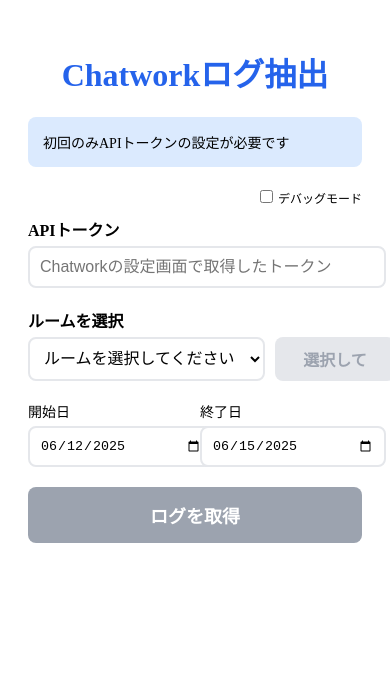
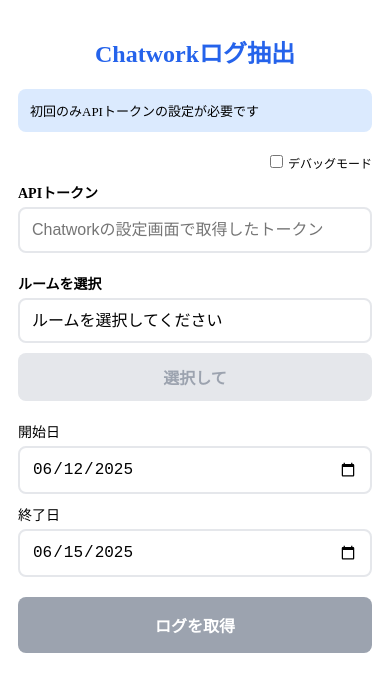
Before and after one commit to Yusuke0018/chatwork-log-extractor, a Next.js app: page / in a window 390 px wide. Shown: the top 692 px of the page. Built offline with nearby package versions, Linux system fonts and the light colour scheme.

Commit message:
Update index.js

```diff
--- a/pages/index.js
+++ b/pages/index.js
@@ -16,8 +16,16 @@ export default function Home() {
   const [savedLogs, setSavedLogs] = useState([]);
   const [debugMode, setDebugMode] = useState(false);
   const [autoSaveProgress, setAutoSaveProgress] = useState(''); // 自動保存の進行状況
+  const [isMobile, setIsMobile] = useState(false);
 
   useEffect(() => {
+    // モバイル判定
+    const checkMobile = () => {
+      setIsMobile(window.innerWidth < 640);
+    };
+    checkMobile();
+    window.addEventListener('resize', checkMobile);
+
     const savedToken = localStorage.getItem('chatworkApiToken');
     if (savedToken) {
       setApiToken(savedToken);
@@ -34,6 +42,8 @@ export default function Home() {
     setStartDate(threeDaysAgo.toISOString().split('T')[0]);
     loadAutoSaveSettings();
     loadSavedLogs();
+
+    return () => window.removeEventListener('resize', checkMobile);
   }, []);
 
   // 自動保存のチェックと実行
@@ -514,13 +524,30 @@ export default function Home() {
   };
 
   return (
-    <div style={{ padding: '20px', maxWidth: '600px', margin: '0 auto' }}>
-      <h1 style={{ textAlign: 'center', color: '#2563eb' }}>
+    <div style={{
+      padding: isMobile ? '10px' : '20px',
+      maxWidth: '600px',
+      margin: '0 auto'
+    }}>
+      <h1 style={{
+        textAlign: 'center',
+        color: '#2563eb',
+        fontSize: isMobile ? '24px' : '32px',
+        marginBottom: '20px'
+      }}>
         Chatworkログ抽出
       </h1>
 
-      <div style={{ backgroundColor: '#dbeafe', padding: '15px', borderRadius: '8px', marginBottom: '20px' }}>
-        <p style={{ margin: 0, fontSize: '14px' }}>
+      <div style={{
+        backgroundColor: '#dbeafe',
+        padding: isMobile ? '12px' : '15px',
+        borderRadius: '8px',
+        marginBottom: '20px'
+      }}>
+        <p style={{
+          margin: 0,
+          fontSize: isMobile ? '13px' : '14px'
+        }}>
           初回のみAPIトークンの設定が必要です
         </p>
       </div>
@@ -610,14 +637,16 @@ export default function Home() {
           disabled={!apiToken || autoSaveProgress !== ''}
           style={{
             width: '100%',
-            padding: '10px',
+            padding: isMobile ? '12px' : '10px',
             backgroundColor: autoSaveProgress ? '#9ca3af' : '#06b6d4',
             color: 'white',
             border: 'none',
             borderRadius: '8px',
             marginBottom: '20px',
             cursor: apiToken && !autoSaveProgress ? 'pointer' : 'not-allowed',
-            fontWeight: 'bold'
+            fontWeight: 'bold',
+            fontSize: '16px',
+            WebkitAppearance: 'none'
           }}
         >
           🔄 手動でかんたん定期保存
@@ -754,7 +783,12 @@ export default function Home() {
       )}
 
       <div style={{ marginBottom: '20px' }}>
-        <label style={{ display: 'block', marginBottom: '5px', fontWeight: 'bold' }}>
+        <label style={{
+          display: 'block',
+          marginBottom: '5px',
+          fontWeight: 'bold',
+          fontSize: isMobile ? '14px' : '16px'
+        }}>
           APIトークン
         </label>
         <input
@@ -763,20 +797,31 @@ export default function Home() {
           onChange={handleTokenChange}
           style={{
             width: '100%',
-            padding: '10px',
+            padding: isMobile ? '12px' : '10px',
             border: '2px solid #e5e7eb',
             borderRadius: '8px',
-            fontSize: '16px'
+            fontSize: '16px', // 16px以上でスマホのズームを防ぐ
+            boxSizing: 'border-box', // パディングを含めた幅計算
+            WebkitAppearance: 'none' // iOSのデフォルトスタイルを無効化
           }}
           placeholder="Chatworkの設定画面で取得したトークン"
         />
       </div>
 
       <div style={{ marginBottom: '20px' }}>
-        <label style={{ display: 'block', marginBottom: '5px', fontWeight: 'bold' }}>
+        <label style={{
+          display: 'block',
+          marginBottom: '5px',
+          fontWeight: 'bold',
+          fontSize: isMobile ? '14px' : '16px'
+        }}>
           ルームを選択
         </label>
-        <div style={{ display: 'flex', gap: '10px' }}>
+        <div style={{
+          display: 'flex',
+          gap: '10px',
+          flexDirection: isMobile ? 'column' : 'row'
+        }}>
           <select
             value={selectedRoom}
             onChange={(e) => {
@@ -785,11 +830,13 @@ export default function Home() {
             }}
             style={{
               flex: 1,
-              padding: '10px',
+              padding: isMobile ? '12px' : '10px',
               border: '2px solid #e5e7eb',
               borderRadius: '8px',
               fontSize: '16px',
-              backgroundColor: selectedRoom && isAutoSaveEnabled(selectedRoom) ? '#f0f9ff' : 'white'
+              backgroundColor: selectedRoom && isAutoSaveEnabled(selectedRoom) ? '#f0f9ff' : 'white',
+              boxSizing: 'border-box',
+              WebkitAppearance: 'none'
             }}
             disabled={rooms.length === 0}
           >
@@ -804,7 +851,7 @@ export default function Home() {
             onClick={toggleAutoSave}
             disabled={!selectedRoom || (!isAutoSaveEnabled(selectedRoom) && autoSaveRooms.length >= 10)}
             style={{
-              padding: '10px 20px',
+              padding: isMobile ? '12px 20px' : '10px 20px',
               backgroundColor: !selectedRoom ? '#e5e7eb' : isAutoSaveEnabled(selectedRoom) ? '#ef4444' : autoSaveRooms.length >= 10 ? '#9ca3af' : '#10b981',
               color: !selectedRoom ? '#9ca3af' : 'white',
               border: 'none',
@@ -812,7 +859,8 @@ export default function Home() {
               cursor: selectedRoom && (isAutoSaveEnabled(selectedRoom) || autoSaveRooms.length < 10) ? 'pointer' : 'not-allowed',
               fontWeight: 'bold',
               fontSize: '16px',
-              minWidth: '120px'
+              minWidth: isMobile ? '100%' : '120px',
+              WebkitAppearance: 'none'
             }}
           >
             {!selectedRoom ? '選択して' : isAutoSaveEnabled(selectedRoom) ? '🔴 定期OFF' : autoSaveRooms.length >= 10 ? '❌ 上限' : '🟢 定期ON'}
@@ -854,9 +902,17 @@ export default function Home() {
       </div>
 
       <div style={{ marginBottom: '20px' }}>
-        <div style={{ display: 'grid', gridTemplateColumns: '1fr 1fr', gap: '10px' }}>
+        <div style={{
+          display: 'grid',
+          gridTemplateColumns: isMobile ? '1fr' : '1fr 1fr',
+          gap: '10px'
+        }}>
           <div>
-            <label style={{ display: 'block', marginBottom: '5px', fontSize: '14px' }}>
+            <label style={{
+              display: 'block',
+              marginBottom: '5px',
+              fontSize: '14px'
+            }}>
               開始日
             </label>
             <input
@@ -865,14 +921,21 @@ export default function Home() {
               onChange={(e) => setStartDate(e.target.value)}
               style={{
                 width: '100%',
-                padding: '10px',
+                padding: isMobile ? '12px' : '10px',
                 border: '2px solid #e5e7eb',
-                borderRadius: '8px'
+                borderRadius: '8px',
+                fontSize: '16px',
+                boxSizing: 'border-box',
+                WebkitAppearance: 'none'
               }}
             />
           </div>
           <div>
-            <label style={{ display: 'block', marginBottom: '5px', fontSize: '14px' }}>
+            <label style={{
+              display: 'block',
+              marginBottom: '5px',
+              fontSize: '14px'
+            }}>
               終了日
             </label>
             <input
@@ -881,9 +944,12 @@ export default function Home() {
               onChange={(e) => setEndDate(e.target.value)}
               style={{
                 width: '100%',
-                padding: '10px',
+                padding: isMobile ? '12px' : '10px',
                 border: '2px solid #e5e7eb',
-                borderRadius: '8px'
+                borderRadius: '8px',
+                fontSize: '16px',
+                boxSizing: 'border-box',
+                WebkitAppearance: 'none'
               }}
             />
           </div>
@@ -895,14 +961,16 @@ export default function Home() {
         disabled={loading || !apiToken}
         style={{
           width: '100%',
-          padding: '15px',
+          padding: isMobile ? '16px' : '15px',
           backgroundColor: loading || !apiToken ? '#9ca3af' : '#2563eb',
           color: 'white',
           border: 'none',
           borderRadius: '8px',
-          fontSize: '18px',
+          fontSize: isMobile ? '16px' : '18px',
           fontWeight: 'bold',
-          cursor: loading || !apiToken ? 'not-allowed' : 'pointer'
+          cursor: loading || !apiToken ? 'not-allowed' : 'pointer',
+          WebkitAppearance: 'none',
+          WebkitTapHighlightColor: 'transparent'
         }}
       >
         {loading ? 'ログを取得中...' : 'ログを取得'}
@@ -935,17 +1003,24 @@ export default function Home() {
               {messages}
             </pre>
           </div>
-          <div style={{ display: 'flex', gap: '10px', marginTop: '10px' }}>
+          <div style={{
+            display: 'flex',
+            gap: '10px',
+            marginTop: '10px',
+            flexDirection: isMobile ? 'column' : 'row'
+          }}>
             <button
               onClick={copyToClipboard}
               style={{
                 flex: 1,
-                padding: '10px',
+                padding: isMobile ? '12px' : '10px',
                 backgroundColor: '#2563eb',
                 color: 'white',
                 border: 'none',
                 borderRadius: '8px',
-                cursor: 'pointer'
+                cursor: 'pointer',
+                fontSize: '16px',
+                WebkitAppearance: 'none'
               }}
             >
               コピー
@@ -954,12 +1029,14 @@ export default function Home() {
               onClick={downloadAsText}
               style={{
                 flex: 1,
-                padding: '10px',
+                padding: isMobile ? '12px' : '10px',
                 backgroundColor: '#2563eb',
                 color: 'white',
                 border: 'none',
                 borderRadius: '8px',
-                cursor: 'pointer'
+                cursor: 'pointer',
+                fontSize: '16px',
+                WebkitAppearance: 'none'
               }}
             >
               ダウンロード
```
